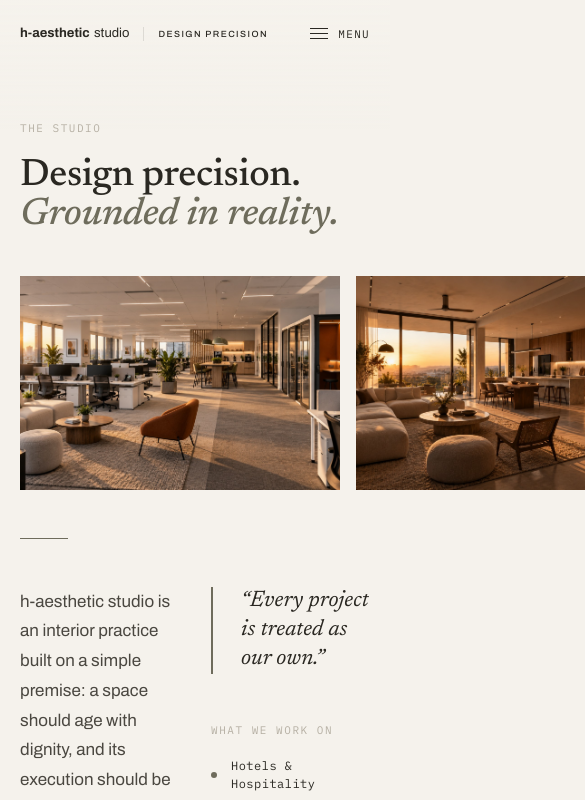
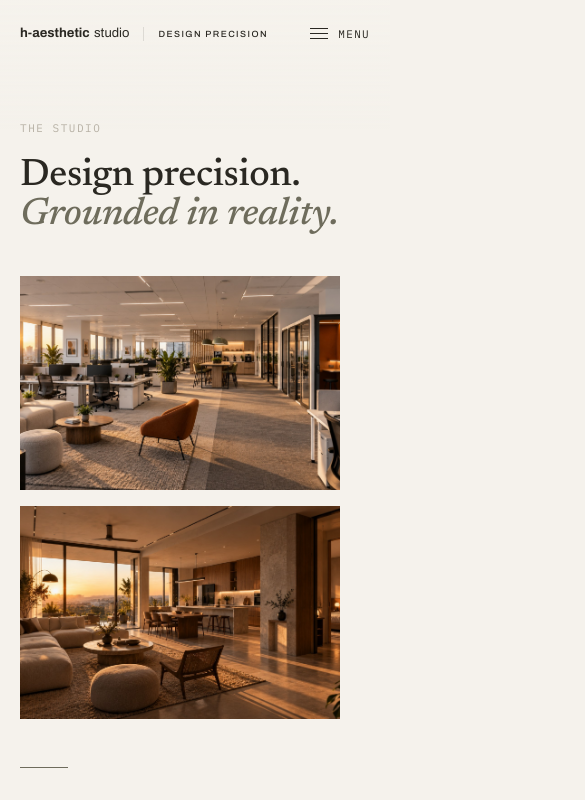
Before and after one commit to harishpixcel-debug/h-aesthetic-studio, a Next.js app: page /studio in a window 390 px wide. Shown: the top 800 px of the page, 585 px wide, since content can reach past the window. Built offline with nearby package versions, Linux system fonts and the light colour scheme.

Commit message:
Refactor image container styles for responsiveness
Updated image container styles for better responsiveness and layout.

```diff
--- a/app/studio/page.tsx
+++ b/app/studio/page.tsx
@@ -28,26 +28,41 @@ export default function StudioPage() {
         {/* Material plates */}
         <div style={{
           display: "flex",
+          flexWrap: "wrap",
           gap: 16,
           marginBottom: 48,
           maxWidth: 700
         }}>
-          <div style={{ position: "relative", width: 320, aspectRatio: "3 / 2", overflow: "hidden", flexShrink: 0 }}>
+          <div style={{
+            position: "relative",
+            flex: "1 1 260px",
+            maxWidth: 320,
+            minWidth: 200,
+            aspectRatio: "3 / 2",
+            overflow: "hidden"
+          }}>
             <Image
               src="/images/studio/studio-plate-commercial.jpg"
               alt="Modern commercial office interior"
               fill
               style={{ objectFit: "cover" }}
-              sizes="320px"
+              sizes="(min-width: 700px) 320px, 45vw"
             />
           </div>
-          <div style={{ position: "relative", width: 320, aspectRatio: "3 / 2", overflow: "hidden", flexShrink: 0 }}>
+          <div style={{
+            position: "relative",
+            flex: "1 1 260px",
+            maxWidth: 320,
+            minWidth: 200,
+            aspectRatio: "3 / 2",
+            overflow: "hidden"
+          }}>
             <Image
               src="/images/studio/studio-plate-residential.jpg"
               alt="Minimalist residential living space"
               fill
               style={{ objectFit: "cover" }}
-              sizes="320px"
+              sizes="(min-width: 700px) 320px, 45vw"
             />
           </div>
         </div>
```
